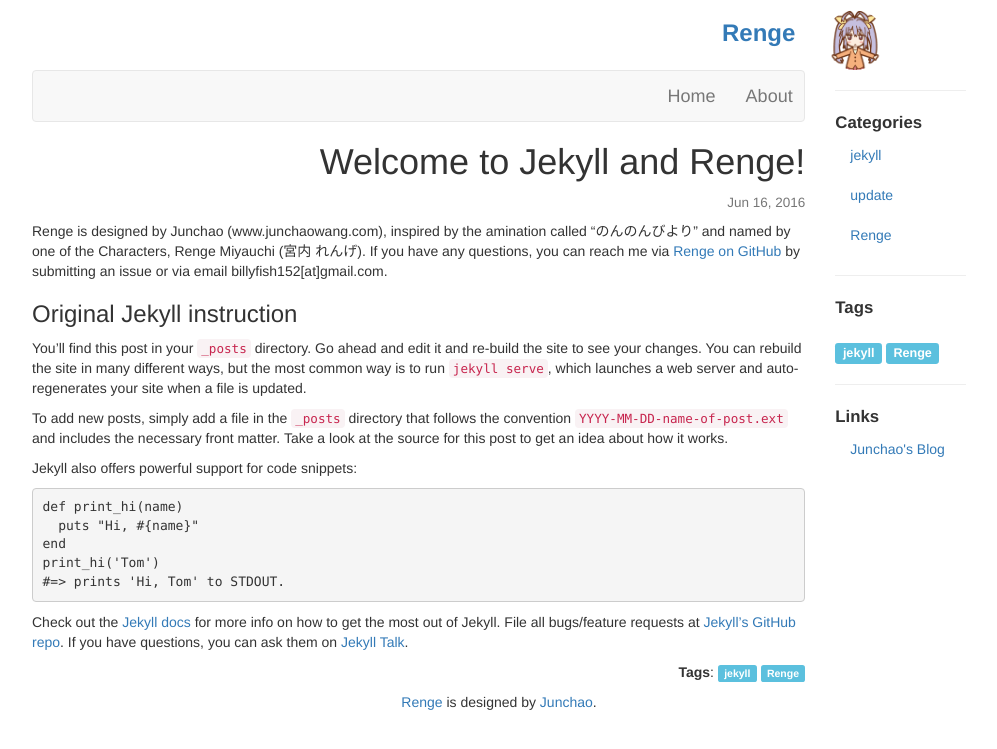
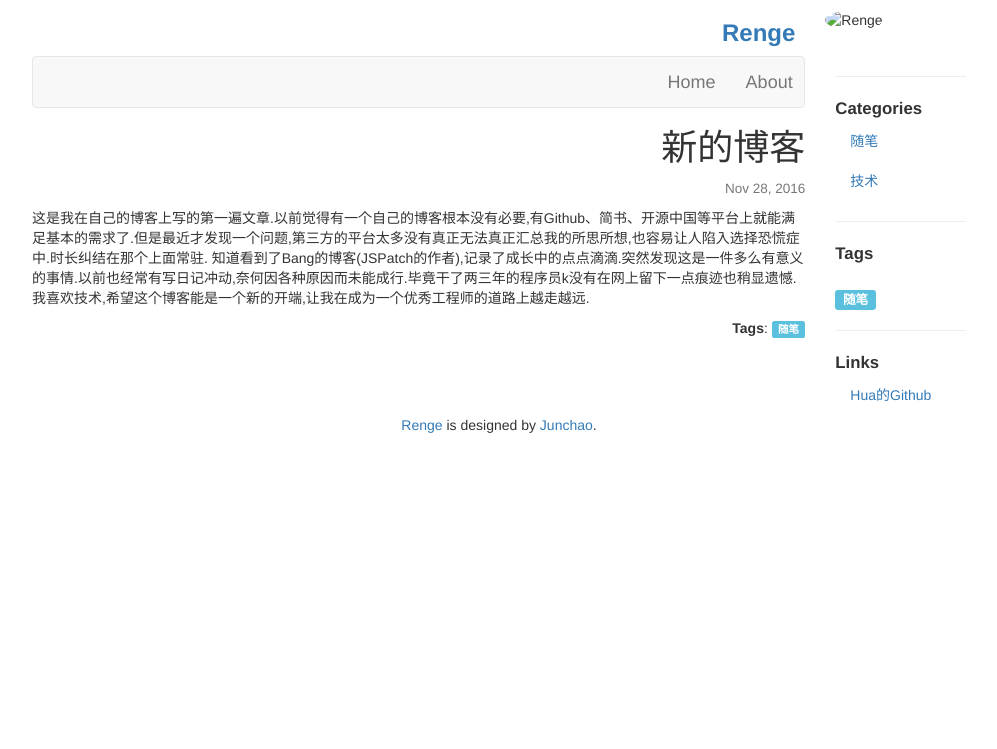
Before and after one commit to Robinguo2012/Robin.github.io, a Jekyll site: the page built from _posts/2016-06-16-welcome-to-jekyll.markdown, in a window 1280 px wide. Shown: the top 749 px of the page, without its empty margins (141-1138 px from the left). Built offline with Jekyll 4.4.1, drawn with Linux system fonts in a browser that asks for light colours.

Commit message:
提交第一篇文章

```diff
--- a/_includes/sider.html
+++ b/_includes/sider.html
@@ -14,6 +14,6 @@
     <hr>
       <li class="nav-header"><big><b>Links</b></big></li>
 
-    <li><a href="https://www.junchaowang.com">Junchao's Blog</a></li>
+    <li><a href="http://github.com/robinguo2012">Hua的Github</a></li>
   </ul>
 </div>
--- a/_posts/2016-06-16-welcome-to-jekyll.markdown
+++ b/_posts/2016-06-16-welcome-to-jekyll.markdown
@@ -1,31 +1,34 @@
 ---
 layout: post
-title:  "Welcome to Jekyll and Renge!"
-date:   2016-06-16 13:08:09 -0700
-categories: jekyll update Renge
-tags: jekyll Renge
+title:  "新的博客"
+date:   2016-11-27 18:08:09 -0700
+categories: 随笔 技术
+tags: 随笔
 ---
 
-Renge is designed by Junchao (www.junchaowang.com), inspired by the amination called "のんのんびより" and named by one of the Characters, Renge Miyauchi (宮内 れんげ). If you have any questions, you can reach me via <a href="https://github.com/billyfish152/Renge">Renge on GitHub</a> by submitting an issue or via email billyfish152[at]gmail.com.
+<!--Renge is designed by Junchao (www.junchaowang.com), inspired by the amination called "のんのんびより" and named by one of the Characters, Renge Miyauchi (宮内 れんげ). If you have any questions, you can reach me via <a href="https://github.com/billyfish152/Renge">Renge on GitHub</a> by submitting an issue or via email billyfish152[at]gmail.com.-->
+这是我在自己的博客上写的第一遍文章.以前觉得有一个自己的博客根本没有必要,有Github、简书、开源中国等平台上就能满足基本的需求了.但是最近才发现一个问题,第三方的平台太多没有真正无法真正汇总我的所思所想,也容易让人陷入选择恐慌症中.时长纠结在那个上面常驻.
+知道看到了Bang的博客(JSPatch的作者),记录了成长中的点点滴滴.突然发现这是一件多么有意义的事情.以前也经常有写日记冲动,奈何因各种原因而未能成行.毕竟干了两三年的程序员k没有在网上留下一点痕迹也稍显遗憾.
+我喜欢技术,希望这个博客能是一个新的开端,让我在成为一个优秀工程师的道路上越走越远.
 
-<h3>Original Jekyll instruction</h3>
-
-You’ll find this post in your `_posts` directory. Go ahead and edit it and re-build the site to see your changes. You can rebuild the site in many different ways, but the most common way is to run `jekyll serve`, which launches a web server and auto-regenerates your site when a file is updated.
-
-To add new posts, simply add a file in the `_posts` directory that follows the convention `YYYY-MM-DD-name-of-post.ext` and includes the necessary front matter. Take a look at the source for this post to get an idea about how it works.
-
-Jekyll also offers powerful support for code snippets:
-
-{% highlight ruby %}
-def print_hi(name)
-  puts "Hi, #{name}"
-end
-print_hi('Tom')
-#=> prints 'Hi, Tom' to STDOUT.
-{% endhighlight %}
-
-Check out the [Jekyll docs][jekyll-docs] for more info on how to get the most out of Jekyll. File all bugs/feature requests at [Jekyll’s GitHub repo][jekyll-gh]. If you have questions, you can ask them on [Jekyll Talk][jekyll-talk].
-
-[jekyll-docs]: http://jekyllrb.com/docs/home
-[jekyll-gh]:   https://github.com/jekyll/jekyll
-[jekyll-talk]: https://talk.jekyllrb.com/
+<!--<h3>Original Jekyll instruction</h3>-->
+<!---->
+<!--You’ll find this post in your `_posts` directory. Go ahead and edit it and re-build the site to see your changes. You can rebuild the site in many different ways, but the most common way is to run `jekyll serve`, which launches a web server and auto-regenerates your site when a file is updated.-->
+<!---->
+<!--To add new posts, simply add a file in the `_posts` directory that follows the convention `YYYY-MM-DD-name-of-post.ext` and includes the necessary front matter. Take a look at the source for this post to get an idea about how it works.-->
+<!---->
+<!--Jekyll also offers powerful support for code snippets:-->
+<!---->
+<!--{% highlight ruby %}-->
+<!--def print_hi(name)-->
+<!--  puts "Hi, #{name}"-->
+<!--end-->
+<!--print_hi('Tom')-->
+<!--#=> prints 'Hi, Tom' to STDOUT.-->
+<!--{% endhighlight %}-->
+<!---->
+<!--Check out the [Jekyll docs][jekyll-docs] for more info on how to get the most out of Jekyll. File all bugs/feature requests at [Jekyll’s GitHub repo][jekyll-gh]. If you have questions, you can ask them on [Jekyll Talk][jekyll-talk].-->
+<!---->
+<!--[jekyll-docs]: http://jekyllrb.com/docs/home-->
+<!--[jekyll-gh]:   https://github.com/jekyll/jekyll-->
+<!--[jekyll-talk]: https://talk.jekyllrb.com/-->
```
Also changed, not shown: images/miaopasi.gif (deleted).
